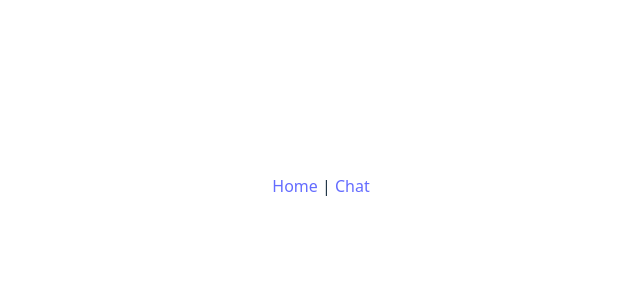
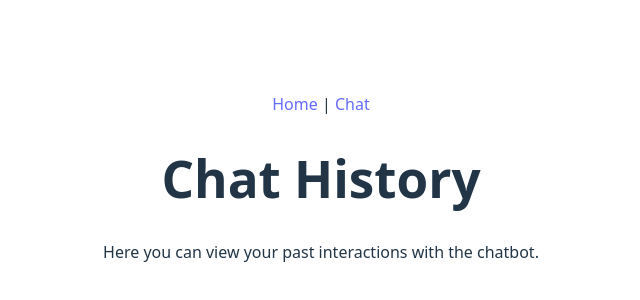
Before and after one commit to oli4406/amelia-earhart-chatbot, a React (Vite) app: page /history in a window 1280 px wide. Before the commit this address had no page. Shown: the part 214-514 px from the top of the page, without its empty margins (319-959 px from the left). Built offline with nearby package versions, Linux system fonts and the light colour scheme.

Commit message:
added history page to view past chats, set routing

```diff
--- a/src/App.jsx
+++ b/src/App.jsx
@@ -1,12 +1,14 @@
-import { Routes, Route } from 'react-router'
+import { Routes, Route } from 'react-router-dom'
 import Home from './Home.jsx'
 import ChatPage from './ChatPage.jsx'
+import History from './History.jsx'
 
 export default function App() {
   return (
     <Routes>
       <Route index element={<Home />} />
       <Route path="/chat" element={<ChatPage />} />
+      <Route path="/history" element={<History />} />
     </Routes>
-  );
-};
+  )
+}
--- /dev/null
+++ b/src/History.jsx
@@ -0,0 +1,14 @@
+import { useEffect } from 'react'
+
+export default function History() {
+    useEffect(() => {
+        document.title = 'Chat History | Amelia Earhart Chatbot'
+    }, [])
+
+    return (
+        <div>
+            <h1>Chat History</h1>
+            <p>Here you can view your past interactions with the chatbot.</p>
+        </div>
+    )
+}
```
Also changed, not shown: src/Home.jsx (+4 -4 lines), src/main.jsx (+5 -4 lines).
